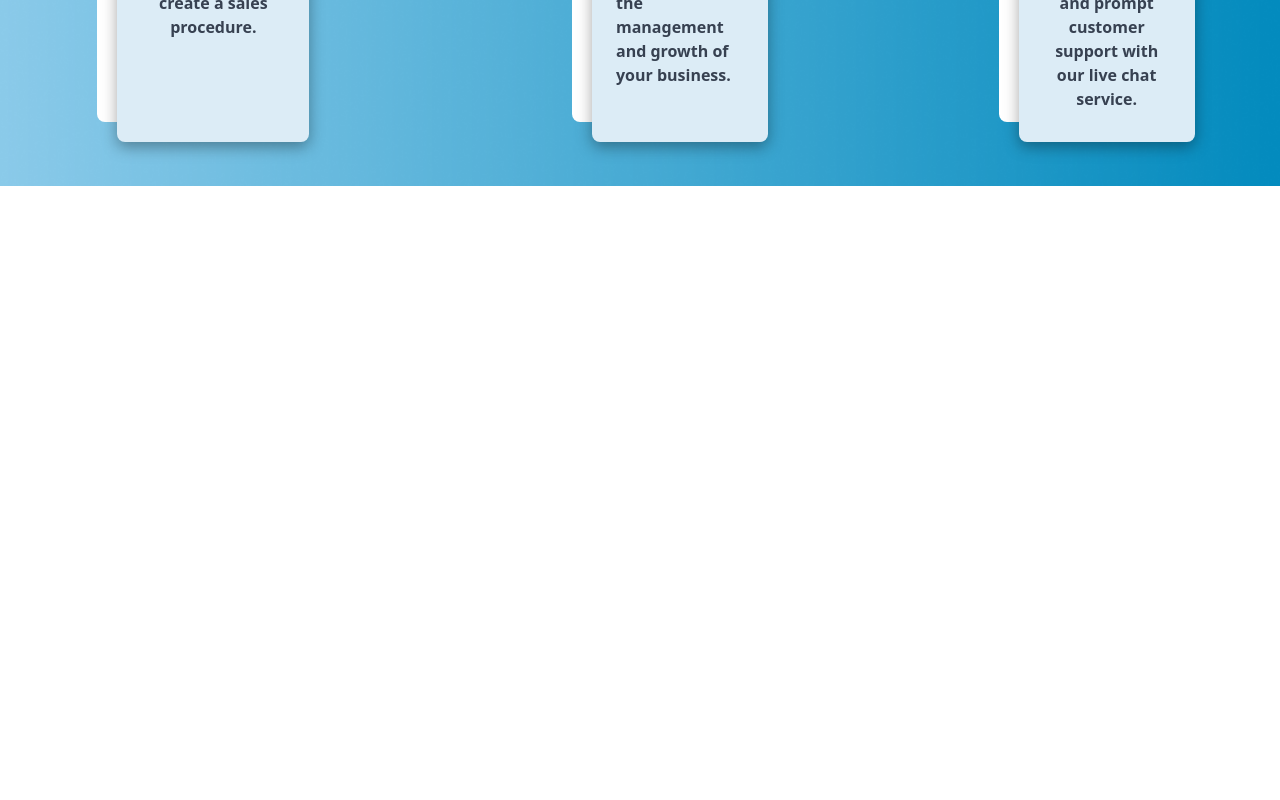
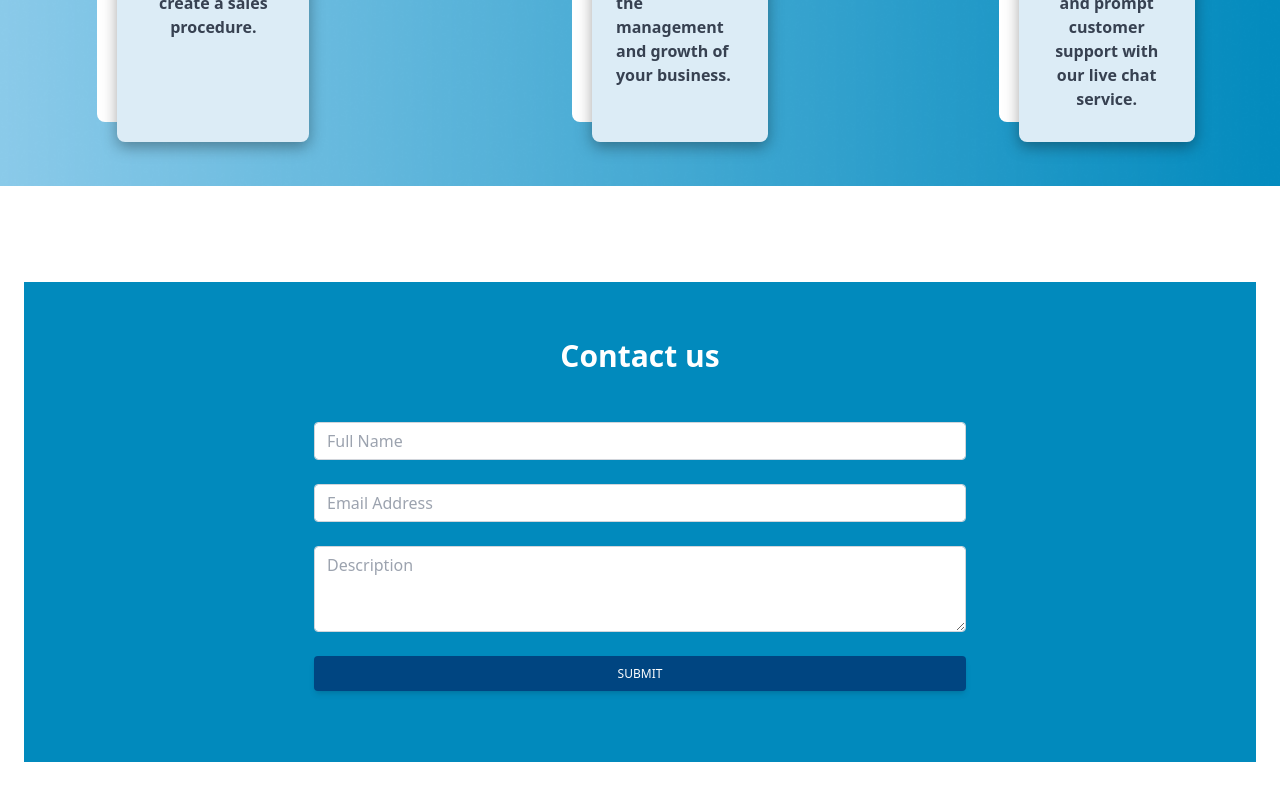
Before and after one commit to kayzen-x/CX-355-landing-page, a React (Vite) app: page / in a window 1280 px wide. Shown: the part 2106-2906 px from the top of the page. Before the commit the page ends 2292 px from the top, so only its background shows below. Built offline with nearby package versions, Linux system fonts and the light colour scheme.

Commit message:
first commit

```diff
--- a/src/App.css
+++ b/src/App.css
@@ -107,3 +107,17 @@
   box-shadow: rgba(0, 0, 0, 0.35) 0px 5px 15px,
                 -20px -20px white;
 }
+
+#contact-us{
+  width: 100vw;
+  height: 100vh;
+}
+
+#contact-us-main{
+  background-color: #018ABD;
+  height: 30em;
+}
+
+#contact-us-send{
+  background-color: #004581;
+}
--- a/src/App.jsx
+++ b/src/App.jsx
@@ -77,7 +77,7 @@ function App() {
         <h1 className='font-bold text-3xl text-center h-fit pt-10 text-white'>Our Products</h1>
         <div className='grid grid-cols-3 pt-10 space-x-20 justify-items-center justify-around'>
 
-          <div className="flex justify-center text-center w-48 h-80 ">
+          <div className="flex justify-center text-center w-48 h-80">
             <div className="block p-6 rounded-lg shadow-lg max-w-sm" id='card_1'>
               <div className=' flex flex-row content-center items-center mb-5'>
                 <img src={Ellipse} width={20} height={20}></img>
@@ -116,10 +116,101 @@ function App() {
 
         </div>
       </div>
+
+      <div id='contact-us'>
+        <div class="container my-24 px-6 mx-auto">
+
+          <section className="mb-32 text-center text-gray-800" id='contact-us-main'>
+            <div className="max-w-[700px] mx-auto px-10 lg:px-6 pt-14">
+              <h2 className="text-3xl font-bold mb-12 text-white">Contact us</h2>
+              <form>
+                <div className="form-group mb-6">
+                  <input type="text" className="form-control block
+                    w-full
+                    px-3
+                    py-1.5
+                    text-base
+                    font-normal
+                  text-gray-700
+                  bg-white bg-clip-padding
+                    border border-solid border-gray-300
+                    rounded
+                    transition
+                    ease-in-out
+                    m-0
+                  focus:text-gray-700 focus:bg-white focus:border-blue-600 focus:outline-none" id="exampleInput7"
+                    placeholder="Full Name" />
+                </div>
+                <div className="form-group mb-6">
+                  <input type="email" className="form-control block
+                    w-full
+                    px-3
+                    py-1.5
+                    text-base
+                    font-normal
+                  text-gray-700
+                  bg-white bg-clip-padding
+                    border border-solid border-gray-300
+                    rounded
+                    transition
+                    ease-in-out
+                    m-0
+                  focus:text-gray-700 focus:bg-white focus:border-blue-600 focus:outline-none" id="exampleInput8"
+                    placeholder="Email Address"
+                  />
+                </div>
+                <div className="form-group mb-6">
+                  <textarea className="
+                    form-control
+                    block
+                    w-full
+                    px-3
+                    py-1.5
+                    text-base
+                    font-normal
+                  text-gray-700
+                  bg-white bg-clip-padding
+                    border border-solid border-gray-300
+                    rounded
+                    transition
+                    ease-in-out
+                    m-0
+                  focus:text-gray-700 focus:bg-white focus:border-blue-600 focus:outline-none"
+                    id="exampleFormControlTextarea13" rows="3" placeholder="Description">
+                  </textarea>
+                </div>
+
+                <button type="submit" className="
+                  w-full
+                  text-white
+                  px-6
+                  py-2.5
+                  b-blue-600
+                  txt-white
+                  font-medium
+                  text-xs
+                  leading-tight
+                  uppercase
+                  rounded
+                  shadow-md
+                hover:bg-blue-700 hover:shadow-lg
+                focus:bg-blue-700 focus:shadow-lg focus:outline-none focus:ring-0
+                active:bg-blue-800 active:shadow-lg
+                  transition
+                  duration-150
+                  ease-in-out"
+                  id='contact-us-send'
+                >
+                  Submit
+                </button>
+              </form>
+            </div>
+          </section>
+
+        </div>
+      </div>
     </React.Fragment>
   )
 }
 
 export default App;
-
-// style={{ backgroundColor: "black" }}
```
Also changed, not shown: 5 other files (tests, documents, lock files or other folders).
